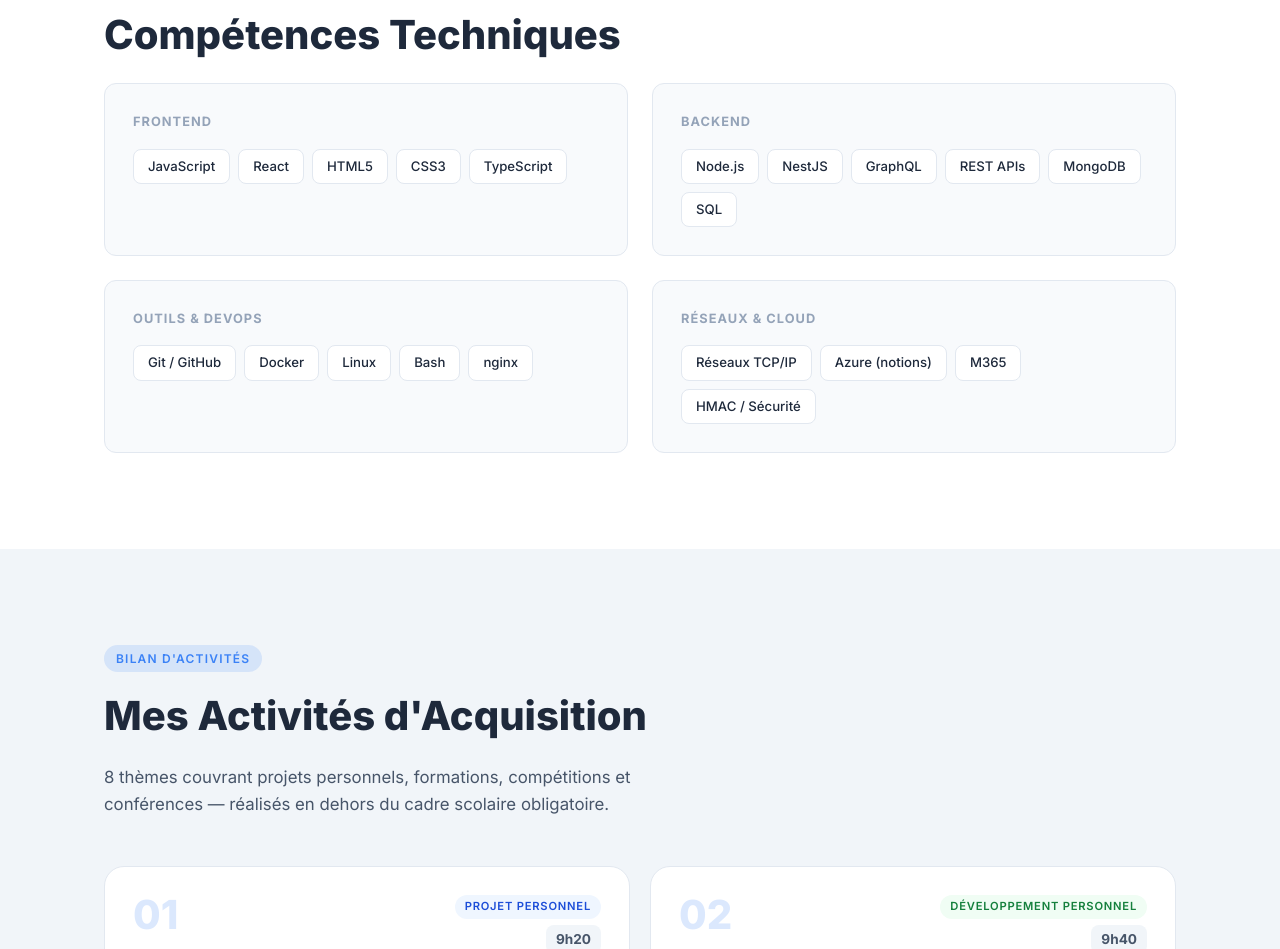
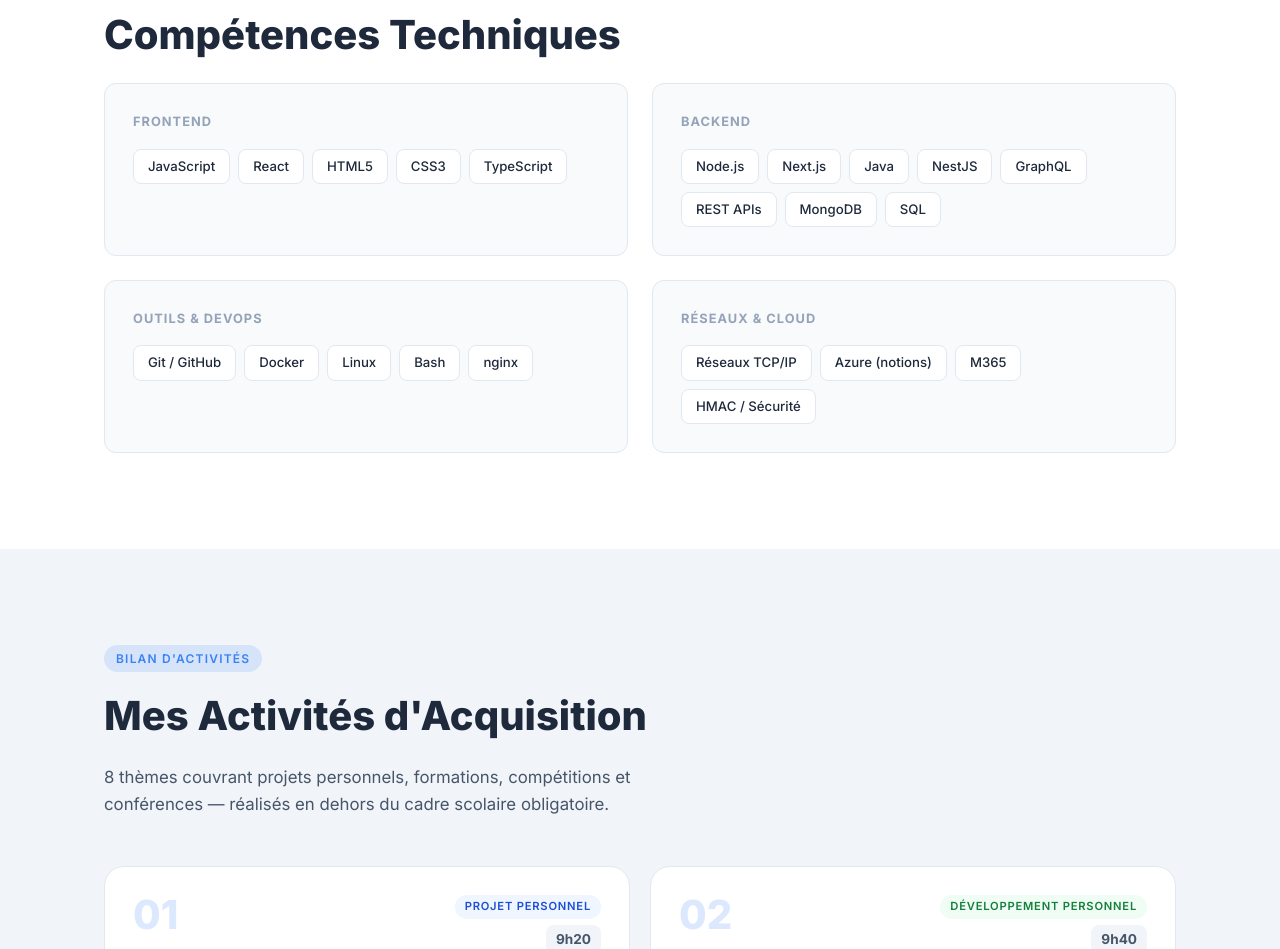
Before and after one commit to Bommer5/portfolio, a plain HTML site: page index.html in a window 1280 px wide. Shown: the part 2545-3494 px from the top of the page. Drawn offline with Linux system fonts and the light colour scheme.

Commit message:
feat: add Java and Next.js to backend skills

```diff
--- a/index.html
+++ b/index.html
@@ -202,6 +202,8 @@
           <h4>Backend</h4>
           <div class="skills-tags">
             <span class="tag">Node.js</span>
+            <span class="tag">Next.js</span>
+            <span class="tag">Java</span>
             <span class="tag">NestJS</span>
             <span class="tag">GraphQL</span>
             <span class="tag">REST APIs</span>
```
Also changed, not shown: 1 other file.
